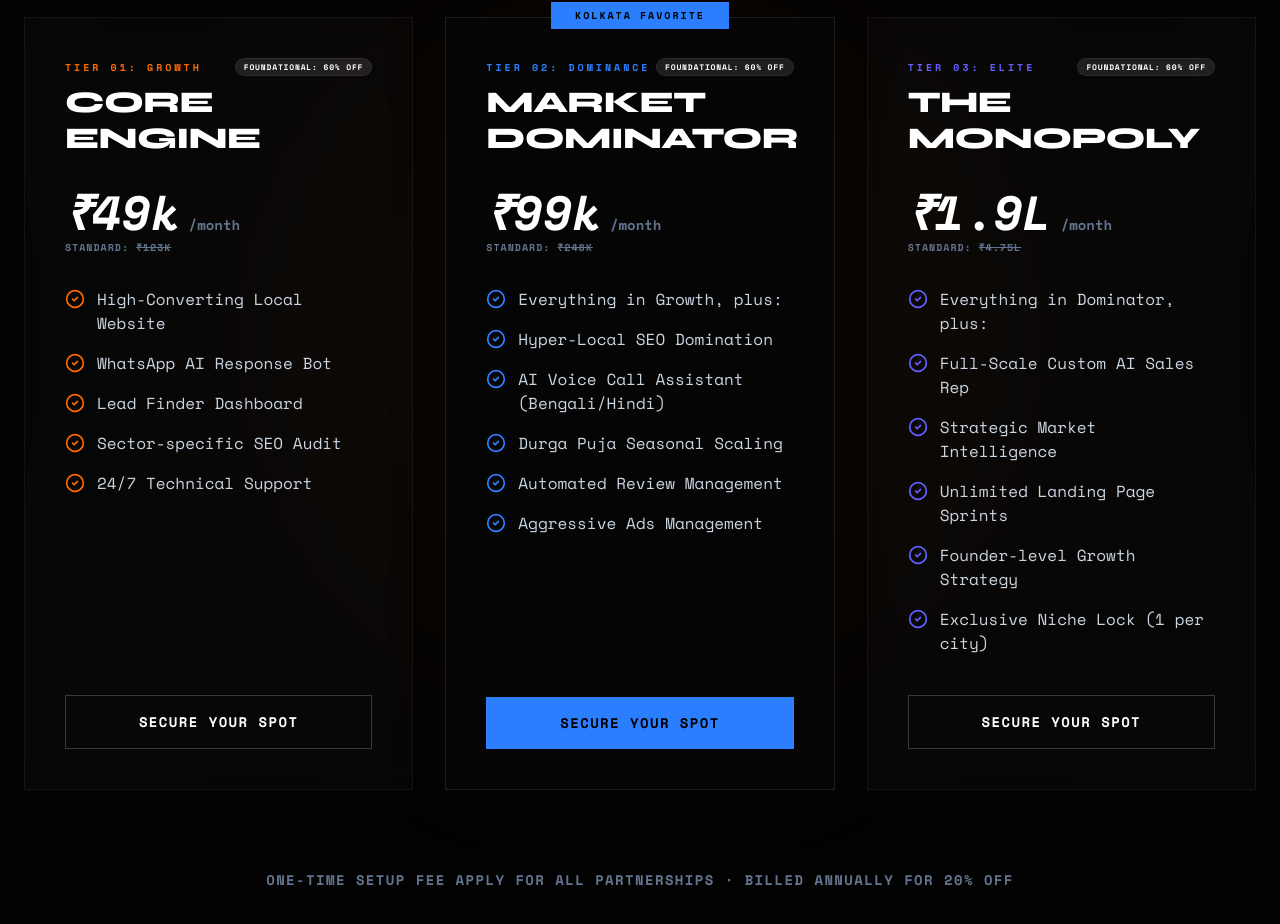
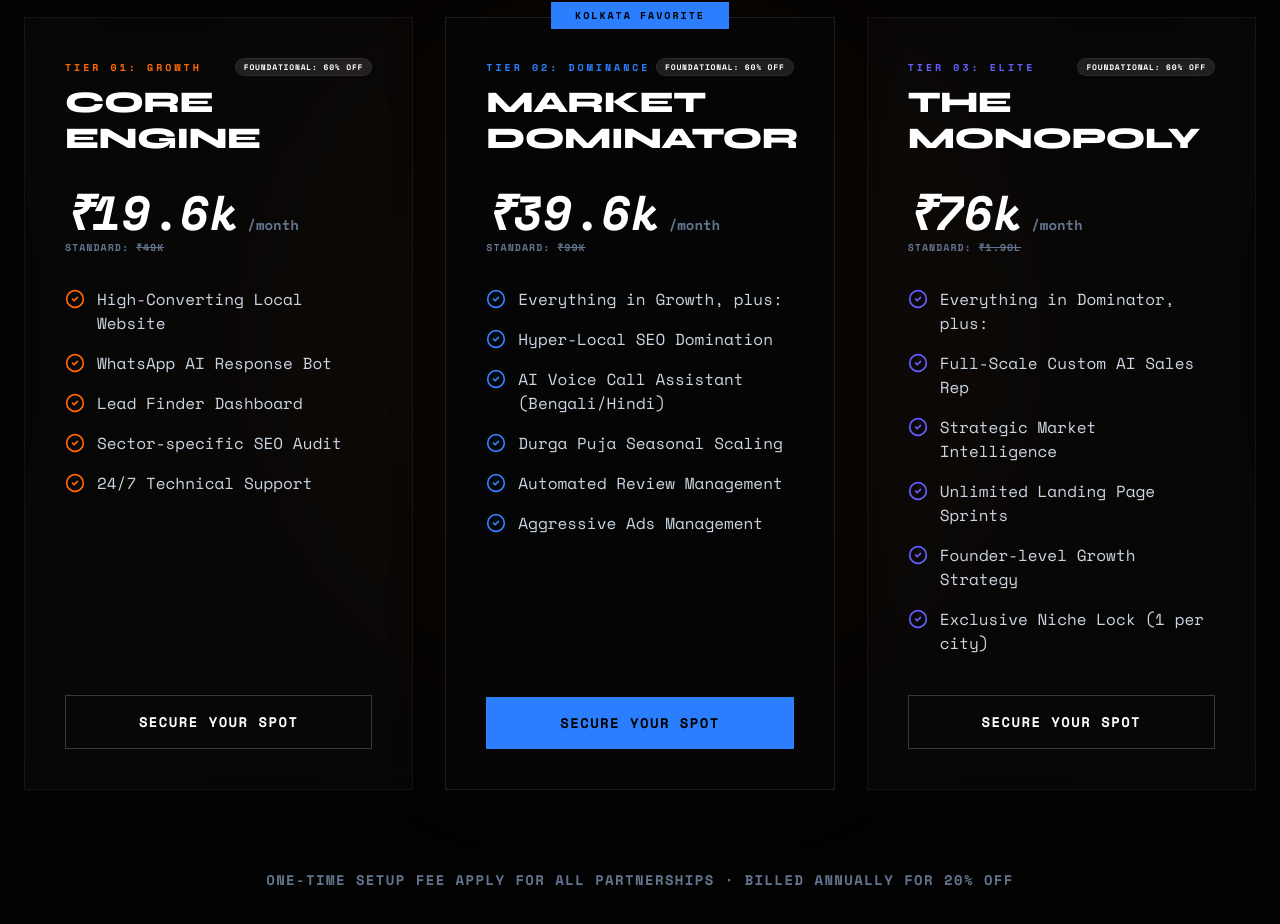
Before and after one commit to Gitnabab/autonomous-rev-site, a React (Vite) app: page / in a window 1280 px wide. Shown: the part 6116-7040 px from the top of the page. Built offline with nearby package versions, Linux system fonts and the light colour scheme.

Commit message:
Ultra-Competitive Pricing Update: Foundational Partners @ ₹19.6k

```diff
--- a/src/App.tsx
+++ b/src/App.tsx
@@ -490,7 +490,7 @@ const PricingCard = ({ tier, name, price, period, features, highlighted, accent
                                     const isLakh = price.includes('L');
                                     const valInK = isLakh ? numeric * 100 : numeric;
                                     const standardPriceInK = Math.round(valInK / 0.4);
-                                    if (isLakh) {
+                                    if (isLakh || standardPriceInK >= 100) {
                                         return (standardPriceInK / 100).toFixed(2).replace(/\.00$/, '') + 'L';
                                     }
                                     return standardPriceInK + 'k';
@@ -533,7 +533,7 @@ const Pricing = () => (
                 <PricingCard
                     tier="Tier 01: Growth"
                     name="Core Engine"
-                    price="₹49k"
+                    price="₹19.6k"
                     period="month"
                     features={[
                         'High-Converting Local Website',
@@ -548,7 +548,7 @@ const Pricing = () => (
                 <PricingCard
                     tier="Tier 02: Dominance"
                     name="Market Dominator"
-                    price="₹99k"
+                    price="₹39.6k"
                     period="month"
                     features={[
                         'Everything in Growth, plus:',
@@ -564,7 +564,7 @@ const Pricing = () => (
                 <PricingCard
                     tier="Tier 03: Elite"
                     name="The Monopoly"
-                    price="₹1.9L"
+                    price="₹76k"
                     period="month"
                     features={[
                         'Everything in Dominator, plus:',
```
